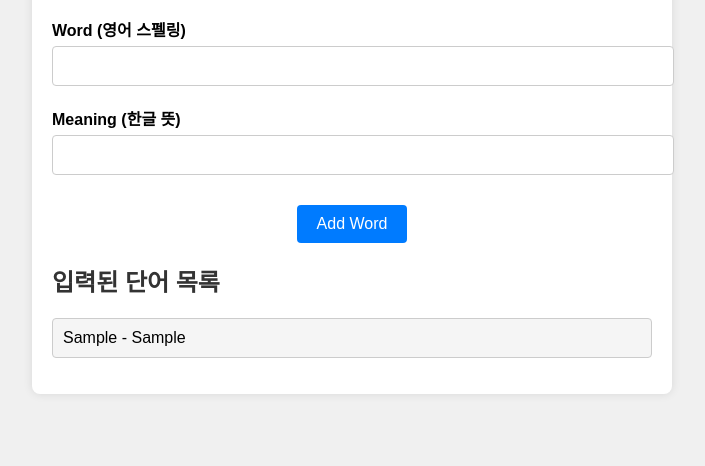
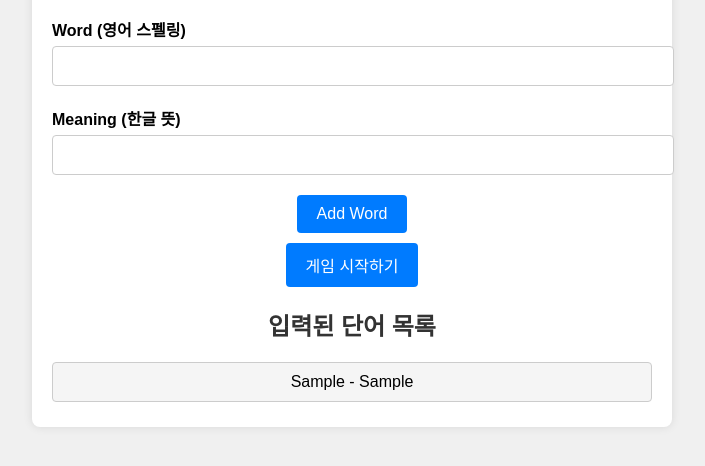
Before and after one commit to qwer12345a/test1, a plain HTML site: page index.html in a window 1280 px wide. Both pictures are taken after typing "Sample", "Sample" into the empty fields and a click on the button "Add Word". Shown: the part 158-624 px from the top of the page, without its empty margins (288-993 px from the left). Drawn offline with Linux system fonts and the light colour scheme.

Commit message:
Update styles.css

```diff
--- a/styles.css
+++ b/styles.css
@@ -48,25 +48,20 @@ button {
     border-radius: 4px;
     cursor: pointer;
     margin-top: 10px;
+    display: block;
+    margin-left: auto;
+    margin-right: auto;
 }
 
-#word-list-container {
-    display: none; /* 입력된 단어 목록은 기본적으로 숨김 */
-    text-align: left; /* 단어 목록 텍스트 왼쪽 정렬 */
-}
-
-#learn-these-words {
-    display: none; /* 학습 페이지도 기본적으로 숨김 */
-}
-
-#start-learning-btn {
-    display: none; /* 시작하기 버튼은 기본적으로 숨김 */
+button[disabled] {
+    background-color: #cccccc;
+    cursor: not-allowed;
 }
 
 #word-list {
     list-style-type: none;
     padding: 0;
-    margin-top: 10px; /* 단어 목록 위 여백 추가 */
+    margin: 0;
 }
 
 #word-list li {
@@ -74,5 +69,5 @@ button {
     background-color: #f5f5f5;
     border: 1px solid #ccc;
     border-radius: 4px;
-    margin-bottom: 5px; /* 단어 목록 아래 여백 추가 */
+    margin-bottom: 5px;
 }
```
